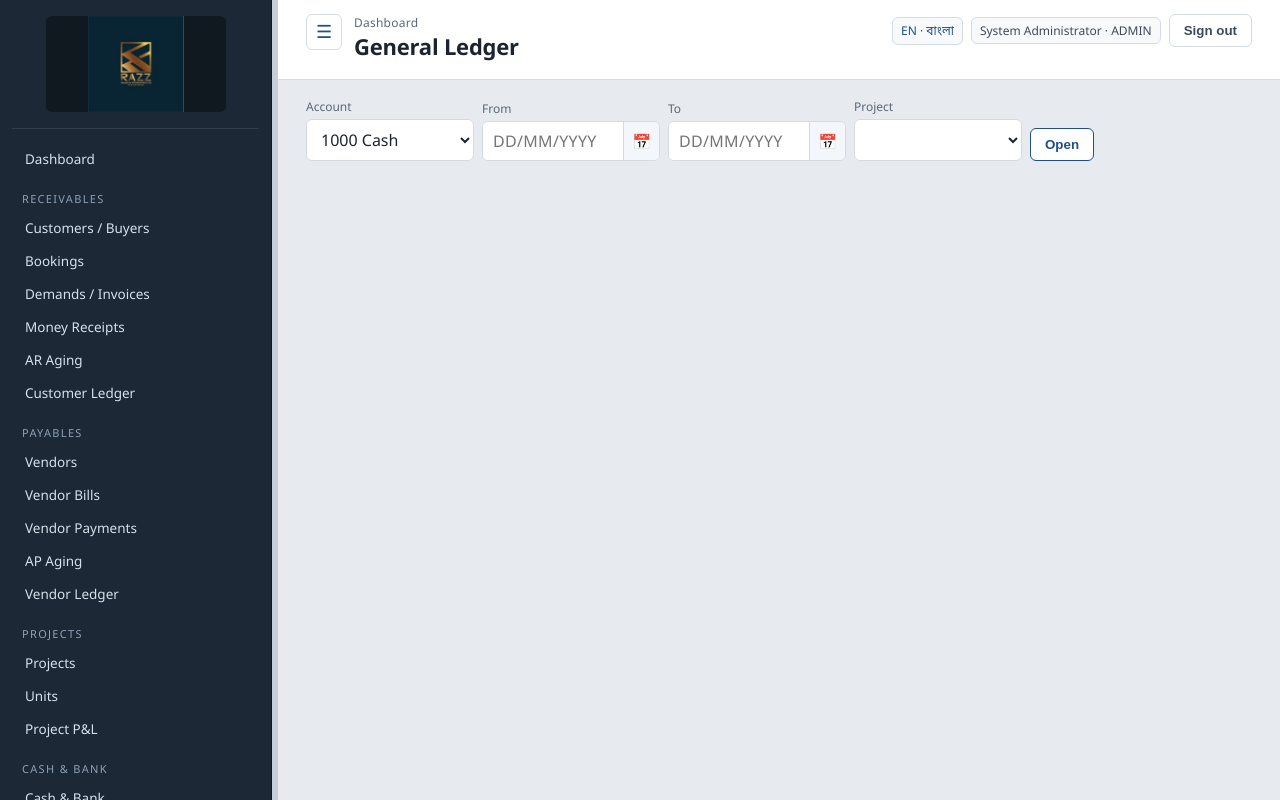
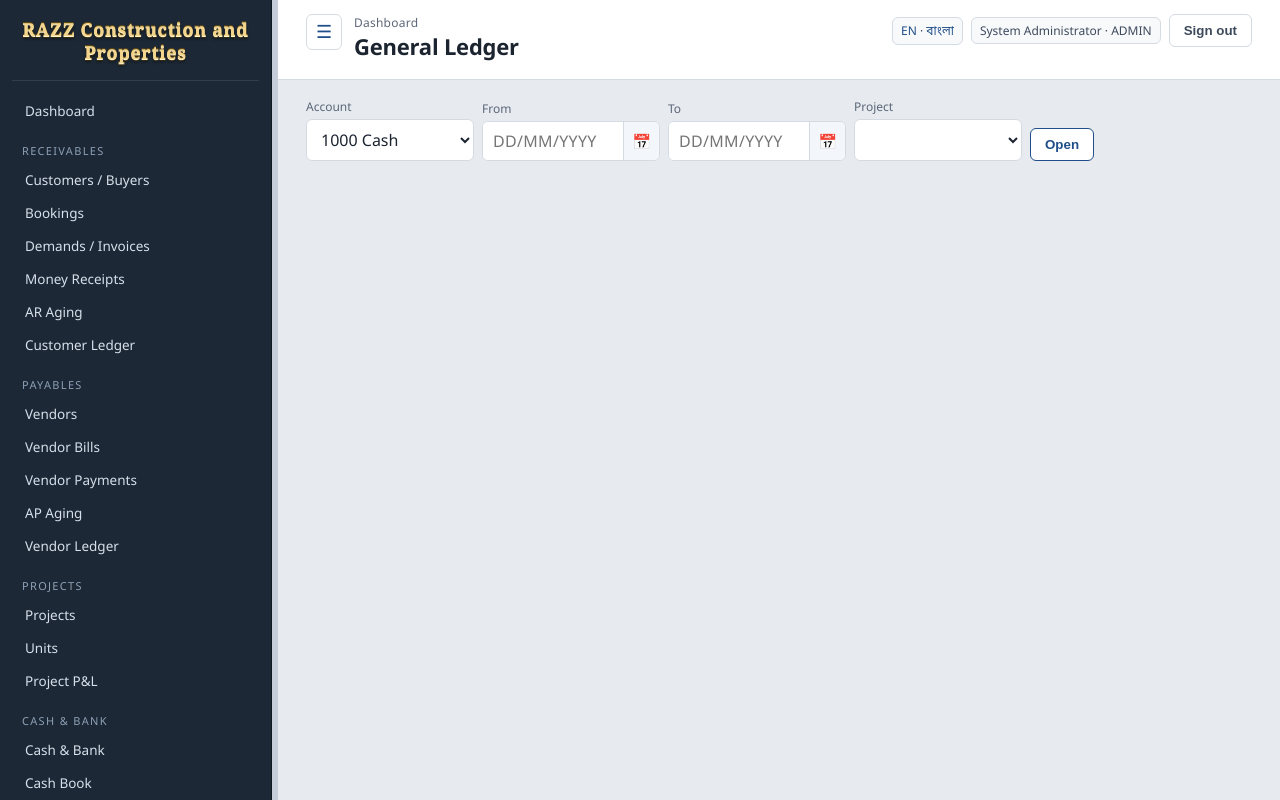
Before and after one commit to apchowdhury25/razz-cpl, a FastAPI app: page /accounting/gl in a window 1280 px wide. Run offline with FastAPI, Linux system fonts and the light colour scheme; a user stored in the database is signed in; data comes from the database, SQL or seed files in the repository.

Commit message:
Replace the menu logo with a gold RAZZ Construction and Properties wordmark.

```diff
--- a/app/static/css/app.css
+++ b/app/static/css/app.css
@@ -54,11 +54,24 @@ body.is-resizing iframe, body.is-resizing img { pointer-events: none; }
 }
 .nav-toggle:hover { background: #f4f7fb; border-color: var(--blue); }
 .title-block { display: flex; align-items: flex-start; gap: 12px; min-width: 0; }
-.brand { padding: 0 0 16px; border-bottom: 1px solid rgba(255,255,255,.1); margin-bottom: 14px; }
-.brand-link { display: block; text-decoration: none; }
-.brand-logo {
-  display: block; max-width: 100%; width: 180px; height: auto; max-height: 96px; object-fit: contain;
-  background: #101820; border-radius: 6px; margin: 0 auto;
+.brand { padding: 2px 4px 16px; border-bottom: 1px solid rgba(255,255,255,.1); margin-bottom: 14px; }
+.brand-link { display: block; text-decoration: none; color: inherit; }
+.brand-link:hover { text-decoration: none; }
+.brand-wordmark {
+  display: block;
+  margin: 0;
+  text-align: center;
+  font-family: Georgia, "Palatino Linotype", Palatino, "Times New Roman", serif;
+  font-size: 18px;
+  font-weight: 700;
+  line-height: 1.28;
+  letter-spacing: 0.035em;
+  color: #f2d48a;
+  text-shadow:
+    0 1px 0 #fff6d4,
+    0 -1px 0 #6a4e10,
+    0 2px 1px #3d2c08,
+    0 3px 3px rgba(0, 0, 0, 0.5);
 }
 .nav-group { margin: 16px 0 6px; padding: 0 10px; font-size: 11px; letter-spacing: .12em; text-transform: uppercase; color: #8ea0b5; }
 .nav a {
@@ -170,10 +183,16 @@ textarea { min-height: 80px; }
   padding: 24px 16px;
 }
 .login-card {
-  width: min(420px, 92vw); background: var(--card); padding: 28px 28px 22px;
+  width: min(420px, 92vw); background: var(--card); padding: 0 28px 22px;
   border-radius: 8px; border: 1px solid var(--line); border-top: 4px solid var(--blue);
-  box-shadow: 0 16px 40px rgba(18, 26, 36, 0.16);
+  box-shadow: 0 16px 40px rgba(18, 26, 36, 0.16); overflow: hidden;
 }
+.login-brand {
+  background: var(--slate);
+  margin: 0 -28px 18px;
+  padding: 22px 18px 18px;
+}
+.login-brand .brand-wordmark { font-size: 26px; }
 .login-lead { margin: 0 0 16px; }
 .demo {
   font-size: 12px; background: #f4f6f9; color: #3d4a5c;
--- a/app/templates/base.html
+++ b/app/templates/base.html
@@ -11,8 +11,8 @@
 <div class="layout" id="app-layout">
   <aside class="sidebar no-print" id="app-sidebar">
     <div class="brand">
-      <a href="/" class="brand-link" title="{{ settings.name if settings else 'Razz CNPL' }}">
-        <img class="brand-logo" src="/static/img/razz-cpl-logo.jpg" alt="RAZZ Creative Properties Ltd">
+      <a href="/" class="brand-link" title="RAZZ Construction and Properties">
+        <span class="brand-wordmark">RAZZ Construction and Properties</span>
       </a>
     </div>
     <nav class="nav">
--- a/app/templates/login.html
+++ b/app/templates/login.html
@@ -10,7 +10,9 @@
 <body>
 <div class="login-wrap">
   <div class="login-card">
-    <h2>Razz CNPL Accounts</h2>
+    <div class="login-brand">
+      <p class="brand-wordmark">RAZZ Construction and Properties</p>
+    </div>
     <p class="muted login-lead">Internal AR / AP / project accounting — Dhaka</p>
     {% for item in flash_messages %}
       <div class="flash {{ item.category }}">{{ item.message }}</div>
--- a/app/web.py
+++ b/app/web.py
@@ -15,7 +15,7 @@ from app.money import amount_in_words_bn, amount_in_words_en, format_money
 
 TEMPLATES_DIR = Path(__file__).parent / "templates"
 templates = Jinja2Templates(directory=str(TEMPLATES_DIR))
-ASSET_V = "20261015a"
+ASSET_V = "20261015b"
 templates.env.filters["money"] = format_money
 templates.env.filters["bdt"] = format_money
 templates.env.filters["dmy"] = dmy
```
Also changed, not shown: README.bn.md (+1 -1 lines), USER-GUIDE.bn.md (+1 -1 lines), USER-GUIDE.md (+1 -1 lines), tests/test_routes.py (+4 -2 lines), README.md.
